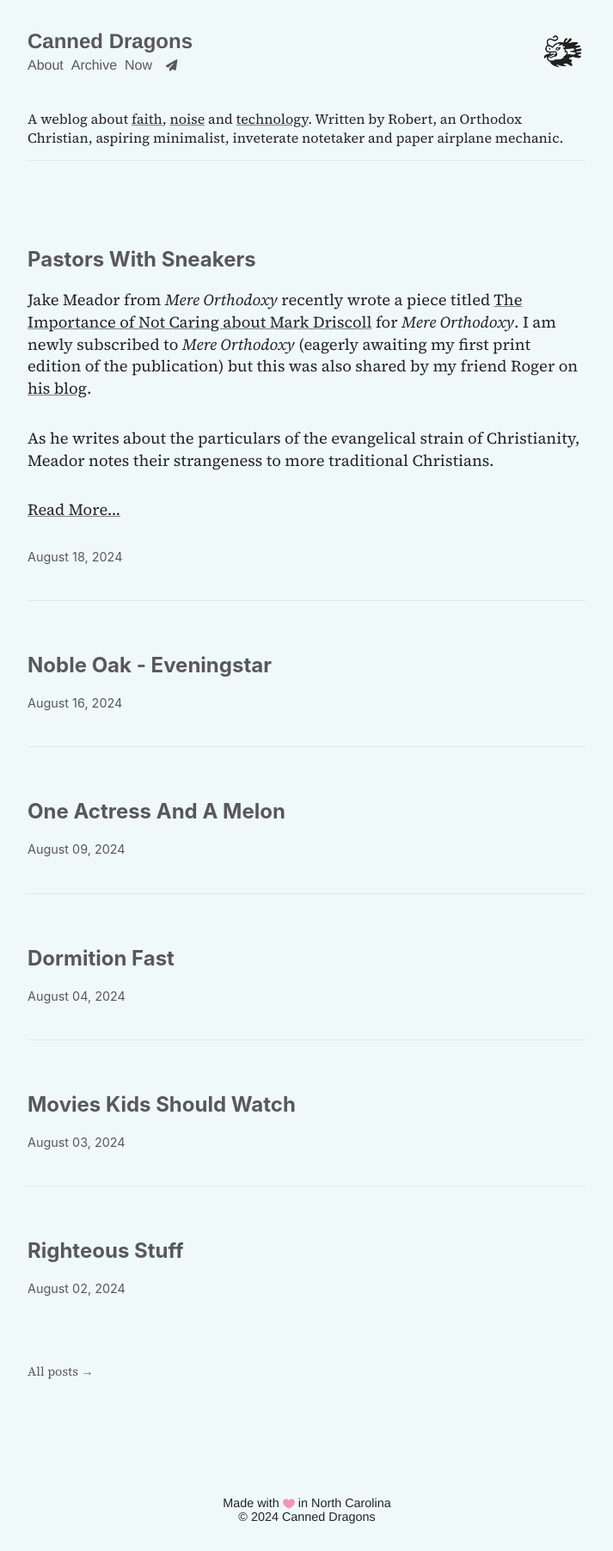
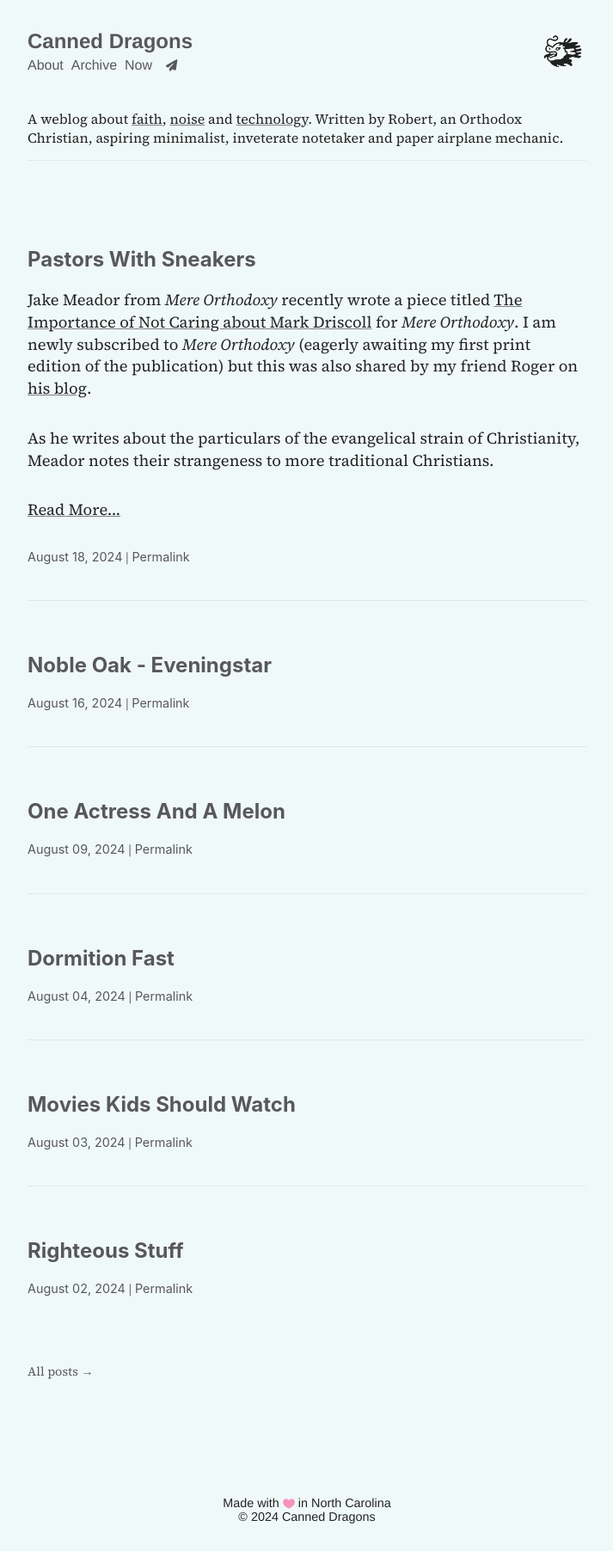
Before and after one commit to frostedechoes/canneddragons, a Jekyll site: the page built from index.md, in a window 1280 px wide. Shown: the whole page at 86% size, without its empty margins (283-996 px from the left). Built offline with Jekyll 4.4.1, drawn with Linux system fonts in a browser that asks for light colours; nearby versions of some CDN libraries.

Commit message:
Added permalink

```diff
--- a/_layouts/index.html
+++ b/_layouts/index.html
@@ -16,7 +16,7 @@
 	<p><a href="{{ post.url }}">Read More...</a></p>
   {% endif %}
 
-	<p class="note-date-line"><time datetime="{{ post.date | date: '%Y-%m-%d' }}">{{ post.date | date: "%B %d, %Y" }}</time></p>
+	<p class="note-date-line"><time datetime="{{ post.date | date: '%Y-%m-%d' }}">{{ post.date | date: "%B %d, %Y" }}</time> | <a href="{{ post.url }}">Permalink</a></p>
 	</section>
 
 
```
